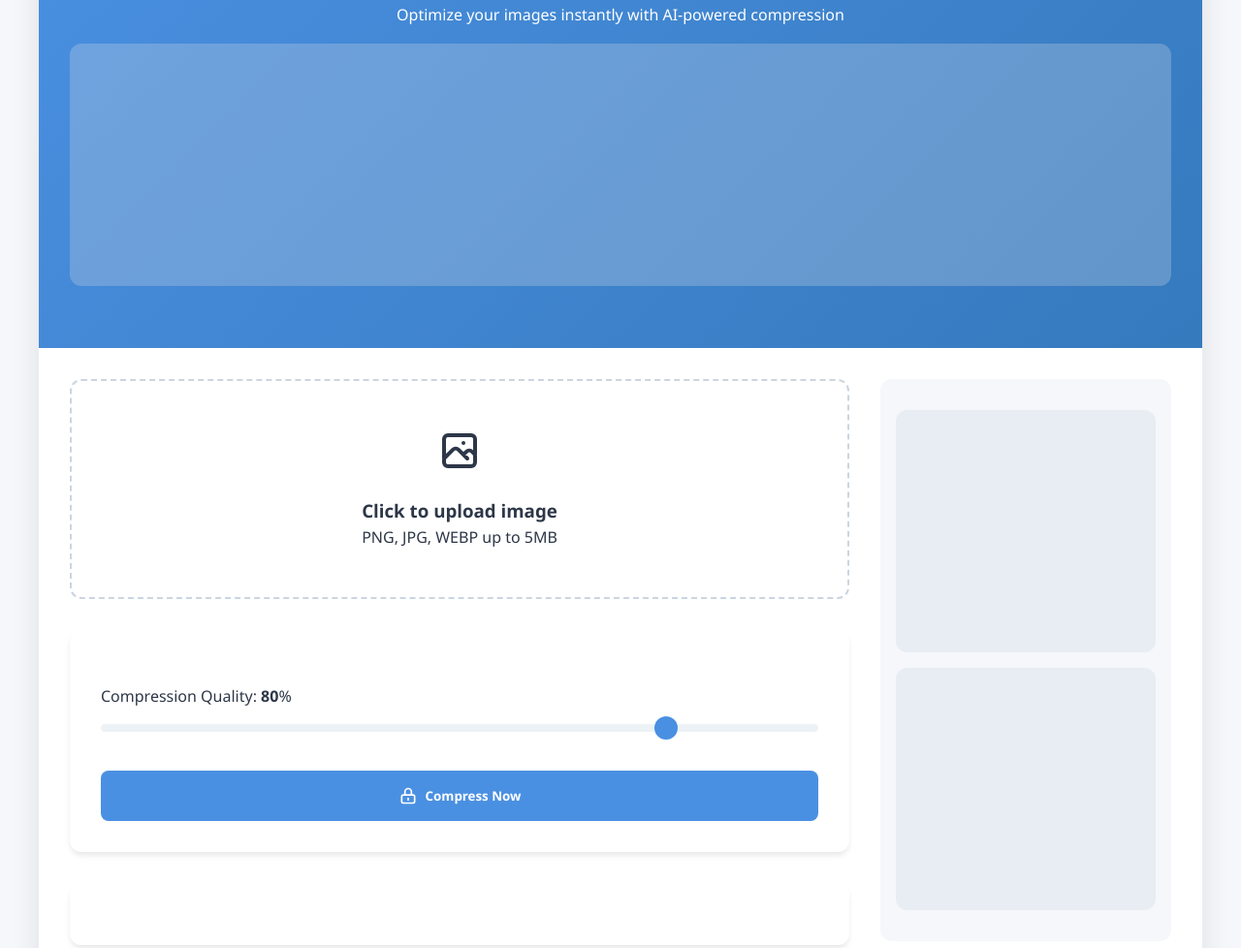
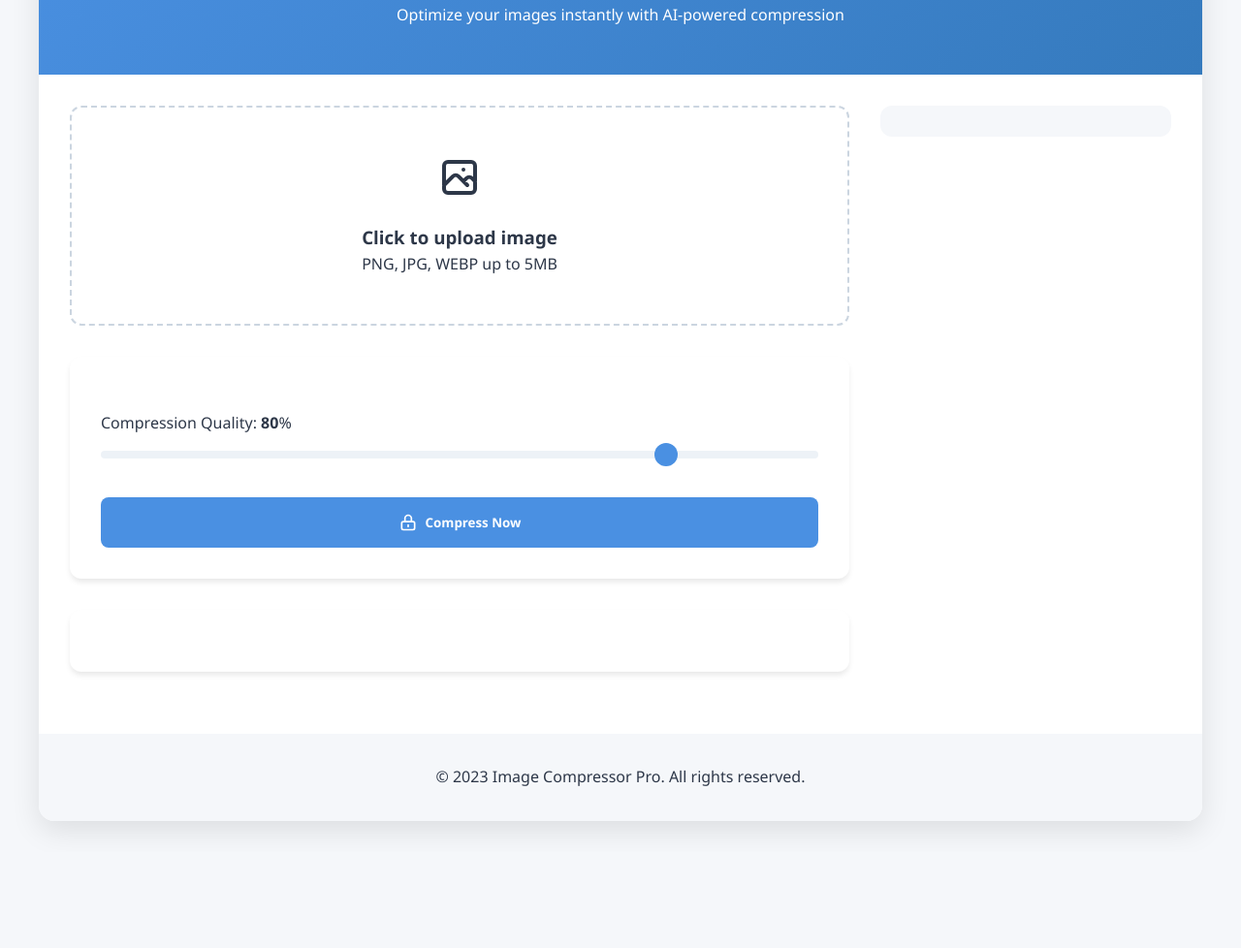
Before and after one commit to dipmule002/tools, a plain HTML site: page img-compress.html in a window 1280 px wide. Shown: the part 157-1135 px from the top of the page at 97% size. After the commit the page ends 1036 px from the top, so only its background shows below. Drawn offline with Linux system fonts and the light colour scheme.

Commit message:
Update img-compress.html

```diff
--- a/img-compress.html
+++ b/img-compress.html
@@ -240,7 +240,7 @@
         <header class="header">
             <h1>Image Compressor Pro</h1>
             <p>Optimize your images instantly with AI-powered compression</p>
-            <div class="ad-placeholder">
+            <div class="pub-4730413199040084">
                 <!-- AdSense Header Ad -->
             </div>
         </header>
@@ -277,17 +277,17 @@
             </section>
 
             <aside class="ad-section">
-                <div class="ad-placeholder">
+                <div class="pub-4730413199040084">
                     <!-- AdSense Sidebar Ad -->
                 </div>
-                <div class="ad-placeholder">
+                <div class="pub-4730413199040084">
                     <!-- AdSense Sidebar Ad -->
                 </div>
             </aside>
         </main>
 
         <footer>
-            <div class="ad-placeholder">
+            <div class="pub-4730413199040084">
                 <!-- AdSense Footer Ad -->
             </div>
             <p>© 2023 Image Compressor Pro. All rights reserved.</p>
```
